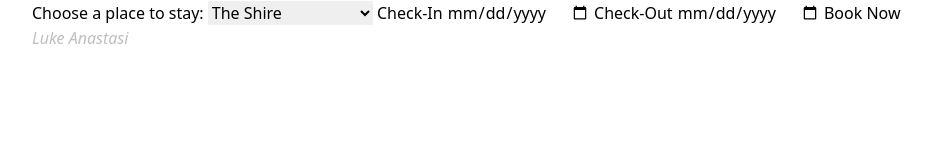
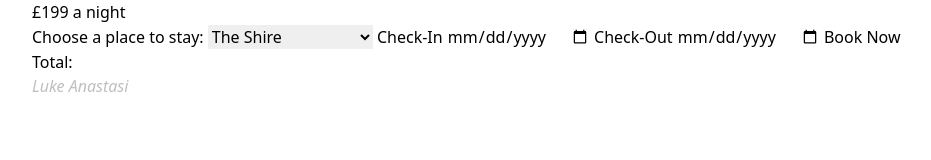
Before and after one commit to lfiore18/anytime-booking-form, a website: page index.html in a window 1280 px wide. Shown: the whole page, without its empty margins (32-963 px from the left). Drawn offline with Linux system fonts and the light colour scheme.

Commit message:
Ginormous commit, adding functionality to calculate the number of days between two dates given using two date pickers, and the total price of a stay

```diff
--- a/index.html
+++ b/index.html
@@ -5,6 +5,7 @@
     </head>
     <body class="container">
         <div>
+            <span>£199 a night</span>
             <div>
                 <form action="" id="booking-form">
                     <label for="properties">Choose a place to stay: </label>
@@ -23,7 +24,8 @@
                     <button>Book Now</button>
                 </form>
             </div>
-            <div>
+            <div id="pricing-details">
+                <div>Total: <span id="total-price"></span></div>
             </div>
         </div>
     </body>
```
